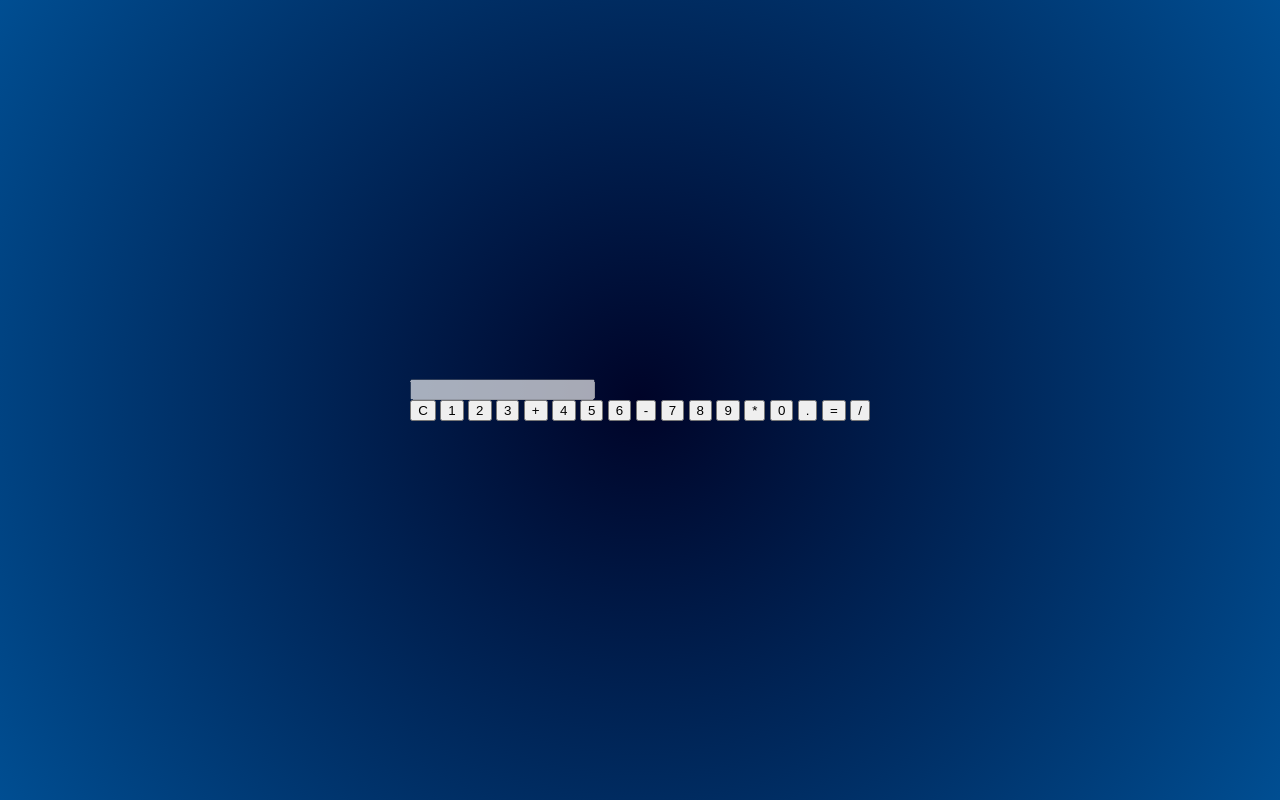
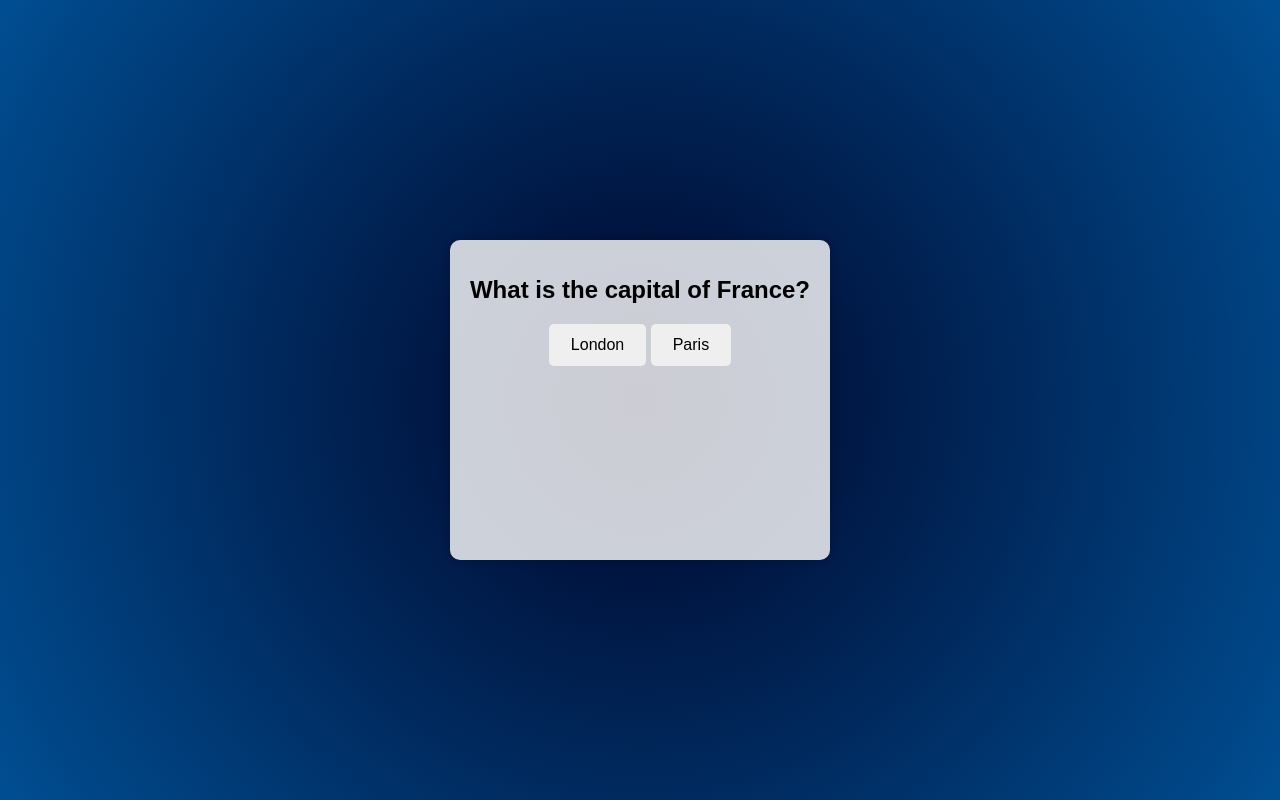
Before and after one commit to fuad244/yoxlama.github.io, a plain HTML site: page index.html in a window 1280 px wide. Drawn offline with Linux system fonts and the light colour scheme.

Commit message:
Update index.html

```diff
--- a/index.html
+++ b/index.html
@@ -3,32 +3,21 @@
 <head>
     <meta charset="UTF-8">
     <meta name="viewport" content="width=device-width, initial-scale=1.0">
-    <title>Hesap Makinesi</title>
+    <title>Quiz</title>
     <link rel="stylesheet" href="styles.css">
 </head>
 <body>
-    <div class="calculator">
-        <input type="text" id="display" disabled>
-        <div class="buttons">
-            <button onclick="clearDisplay()">C</button>
-            <button onclick="appendToDisplay('1')">1</button>
-            <button onclick="appendToDisplay('2')">2</button>
-            <button onclick="appendToDisplay('3')">3</button>
-            <button onclick="appendToDisplay('+')">+</button>
-            <button onclick="appendToDisplay('4')">4</button>
-            <button onclick="appendToDisplay('5')">5</button>
-            <button onclick="appendToDisplay('6')">6</button>
-            <button onclick="appendToDisplay('-')">-</button>
-            <button onclick="appendToDisplay('7')">7</button>
-            <button onclick="appendToDisplay('8')">8</button>
-            <button onclick="appendToDisplay('9')">9</button>
-            <button onclick="appendToDisplay('*')">*</button>
-            <button onclick="appendToDisplay('0')">0</button>
-            <button onclick="appendToDisplay('.')">.</button>
-            <button onclick="calculate()">=</button>
-            <button onclick="appendToDisplay('/')">/</button>
+    <div class="quiz-container">
+        <h1>What is the capital of France?</h1>
+        <div id="options" class="options">
+            <button class="answer-btn" id="option1">London</button>
+            <button class="answer-btn" id="option2">Paris</button>
         </div>
+        <p id="result"></p>
     </div>
+    <div id="overlay"></div>
+    <div id="effect"></div>
+    <div id="message">Biliyordum</div>
     <script src="script.js"></script>
 </body>
 </html>
```
